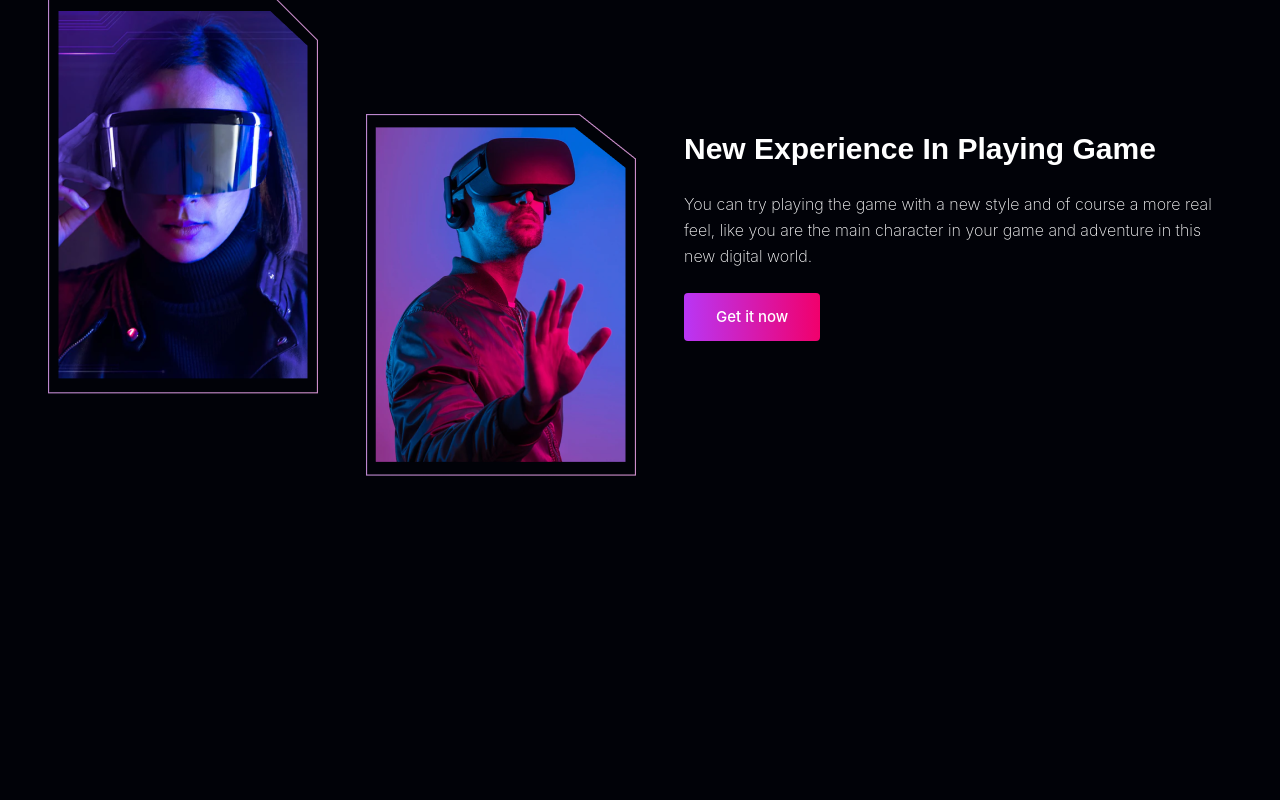
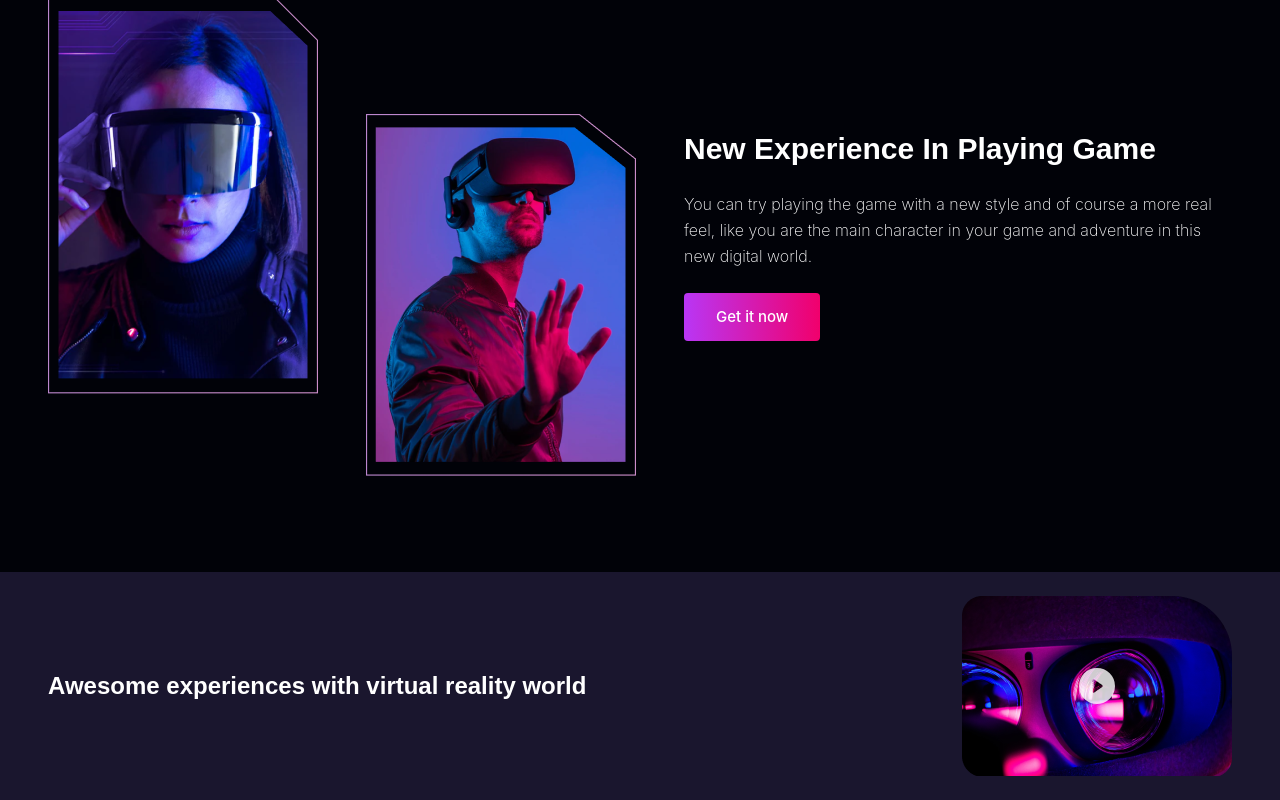
Before and after one commit to MishaMelnik/Virtual_Reality, a React (Create React App) app: page / in a window 1280 px wide. Shown: the part 959-1759 px from the top of the page. Before the commit the page ends 1531 px from the top, so only its background shows below. Built offline with nearby package versions, Linux system fonts and the light colour scheme; the HTML template or start-up script is replaced by a standard one.

Commit message:
created layout in video component

```diff
--- a/src/App.js
+++ b/src/App.js
@@ -3,6 +3,7 @@
 import Banner from './components/Banner/Banner';
 import Header from './components/Header/Header';
 import Experience from './components/Experience/Experience';
+import Video from './components/Video/Video';
 
 const App = () => {
   return (
@@ -10,6 +11,7 @@
       <Header />
       <Banner />
       <Experience />
+      <Video />
     </div>
   );
 };
--- /dev/null
+++ b/src/assets/modalVideo.scss
@@ -0,0 +1 @@
+@import './node_modules/react-modal-video/scss/modal-video.scss';
--- a/src/components/Header/Nav/Nav.jsx
+++ b/src/components/Header/Nav/Nav.jsx
@@ -5,16 +5,16 @@
     <div className="hidden lg:flex">
       <ul className="flex items-center space-x-12 font-secondary">
         <li className="nav-link">
-          <a href="src/components/Header/Nav/Nav#">Home</a>
+          <a href="#">Home</a>
         </li>
         <li className="nav-link">
-          <a href="src/components/Header/Nav/Nav#">Company</a>
+          <a href="#">Company</a>
         </li>
         <li className="nav-link">
-          <a href="src/components/Header/Nav/Nav#">Features</a>
+          <a href="#">Features</a>
         </li>
         <li className="btn">
-          <a href="src/components/Header/Nav/Nav#">Sign in</a>
+          <a href="#">Sign in</a>
         </li>
       </ul>
     </div>
--- a/src/components/Header/NavMobile/NavMobile.jsx
+++ b/src/components/Header/NavMobile/NavMobile.jsx
@@ -13,16 +13,16 @@
         <IoClose onClick={() => setMenu(false)} className="lg:hidden absolute text-3xl left-4 top-6 cursor-pointer" />
         <ul className="flex flex-col items-center justify-center space-y-8 h-full font-secondary">
           <li className="text-lg">
-            <a href="src/components/Header/NavMobile/NavMobile#">Home</a>
+            <a href="#">Home</a>
           </li>
           <li className="text-lg">
-            <a href="src/components/Header/NavMobile/NavMobile#">Company</a>
+            <a href="#">Company</a>
           </li>
           <li className="text-lg">
-            <a href="src/components/Header/NavMobile/NavMobile#">Features</a>
+            <a href="#">Features</a>
           </li>
           <li className="btn">
-            <a href="src/components/Header/NavMobile/NavMobile#">Sign in</a>
+            <a href="#">Sign in</a>
           </li>
         </ul>
       </div>
--- a/src/components/Video/Video.jsx
+++ b/src/components/Video/Video.jsx
@@ -1,7 +1,28 @@
-import React from 'react';
+import React, { useState } from 'react';
+// PACKAGE
+import ModalVideo from 'react-modal-video';
+// IMG
+import { BsPlayCircleFill } from 'react-icons/bs';
+// STYLE
+import '../../assets/modalVideo.scss';
 
 const Video = () => {
-  return <div>Video</div>;
+  const [open, setOpen] = useState(false);
+  return (
+    <div className="bg-[#534686]/30 py-6">
+      <div className="container mx-auto">
+        <div className="flex flex-col justify-center items-center text-center lg:flex-row lg:justify-between">
+          <h3 className="text-2xl font-semibold mb-8 lg:mb-0">Awesome experiences with virtual reality world</h3>
+          <ModalVideo channel="youtube" autoplay isOpen={open} videoId="NOk_M1Ib5F0" onClose={() => setOpen(false)} />
+          <div className="bg-videoBg bg-no-repeat bg-cover w-[270px] h-[180px] flex items-center justify-center">
+            <div onClick={() => setOpen(!open)} className="cursor-pointer">
+              <BsPlayCircleFill className="text-4xl text-white/80 hover:text-white hover:scale-110 transition" />
+            </div>
+          </div>
+        </div>
+      </div>
+    </div>
+  );
 };
 
 export default Video;
```
